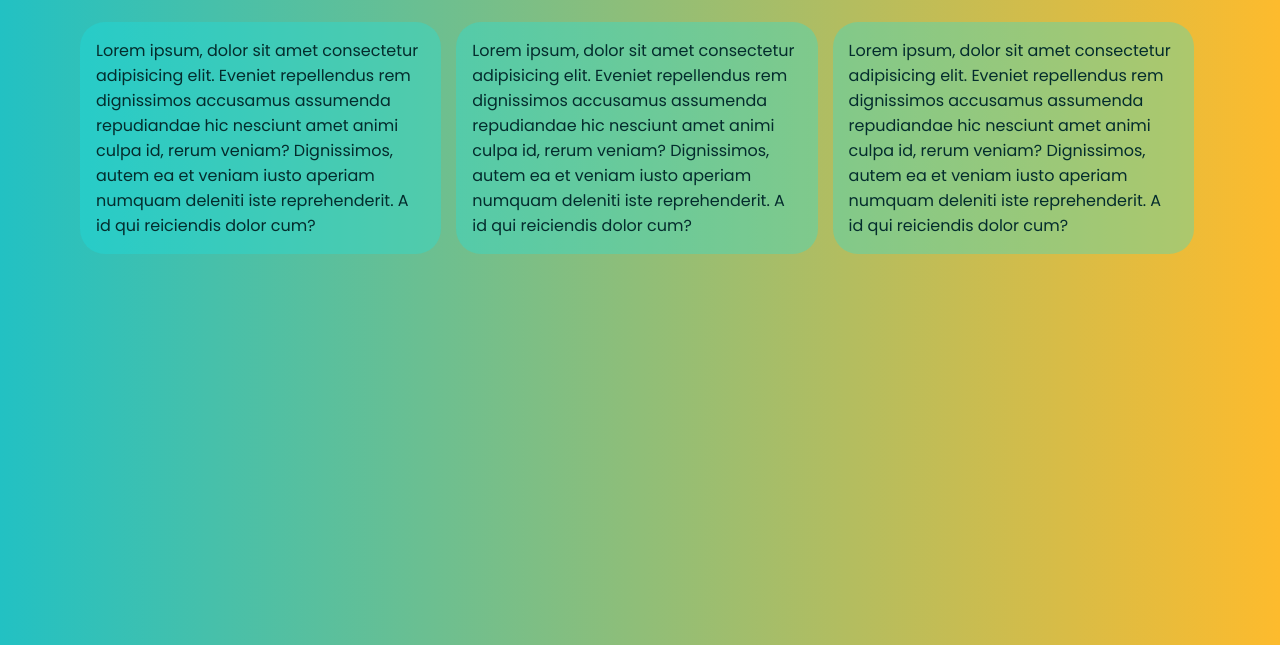
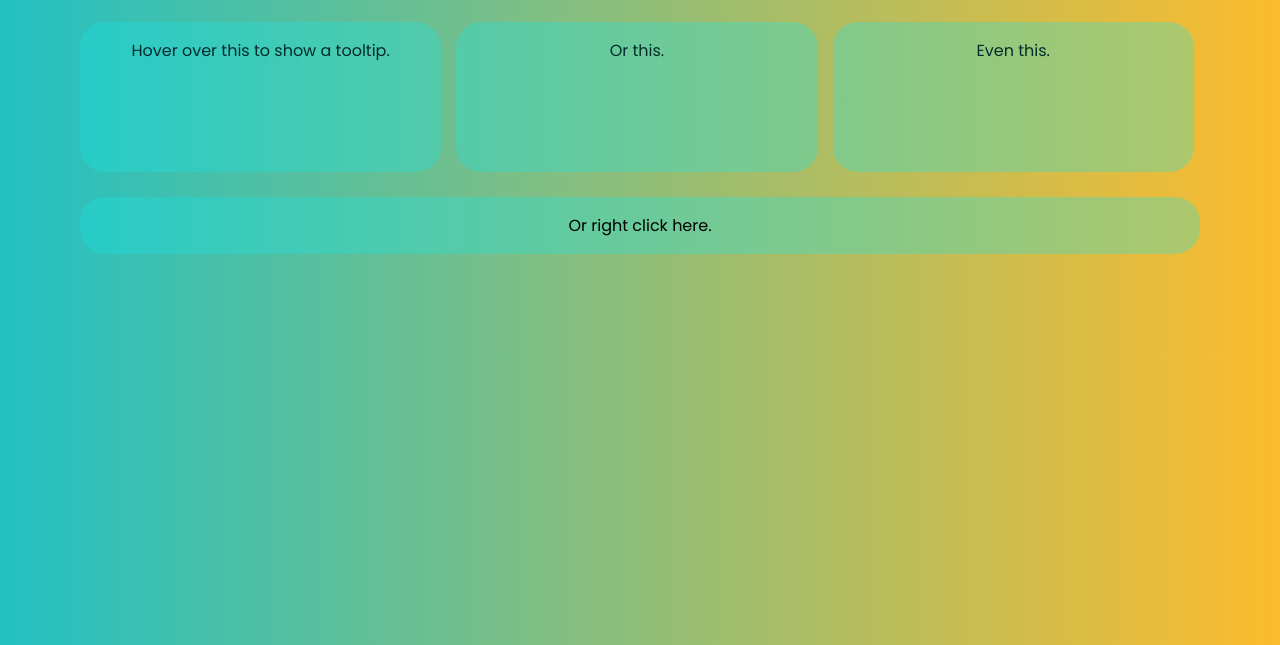
Before and after one commit to lilKriT/tippy-practice, a plain HTML site: page index.html in a window 1280 px wide. Shown: the part 155-800 px from the top of the page. Drawn offline with nearby package versions, Linux system fonts and the light colour scheme.

Commit message:
Added a right click tooltip.

```diff
--- a/index.html
+++ b/index.html
@@ -16,6 +16,11 @@
     <!-- Tippy.js -->
     <script src="https://unpkg.com/@popperjs/core@2" defer></script>
     <script src="https://unpkg.com/tippy.js@6" defer></script>
+    <!-- Tippy styles -->
+    <link
+      rel="stylesheet"
+      href="https://unpkg.com/tippy.js@6.3.7/themes/light.css"
+    />
 
     <!-- Script -->
     <script src="./script.js" defer></script>
@@ -30,27 +35,12 @@
       <h1>Tippy.js practice</h1>
       <div class="tooltips">
         <div data-tippy-content="This is the first column.">
-          Lorem ipsum, dolor sit amet consectetur adipisicing elit. Eveniet
-          repellendus rem dignissimos accusamus assumenda repudiandae hic
-          nesciunt amet animi culpa id, rerum veniam? Dignissimos, autem ea et
-          veniam iusto aperiam numquam deleniti iste reprehenderit. A id qui
-          reiciendis dolor cum?
+          Hover over this to show a tooltip.
         </div>
-        <div data-tippy-content="This is the second column.">
-          Lorem ipsum, dolor sit amet consectetur adipisicing elit. Eveniet
-          repellendus rem dignissimos accusamus assumenda repudiandae hic
-          nesciunt amet animi culpa id, rerum veniam? Dignissimos, autem ea et
-          veniam iusto aperiam numquam deleniti iste reprehenderit. A id qui
-          reiciendis dolor cum?
-        </div>
-        <div data-tippy-content="This is the third column.">
-          Lorem ipsum, dolor sit amet consectetur adipisicing elit. Eveniet
-          repellendus rem dignissimos accusamus assumenda repudiandae hic
-          nesciunt amet animi culpa id, rerum veniam? Dignissimos, autem ea et
-          veniam iusto aperiam numquam deleniti iste reprehenderit. A id qui
-          reiciendis dolor cum?
-        </div>
+        <div data-tippy-content="This is the second column.">Or this.</div>
+        <div data-tippy-content="This is the third column.">Even this.</div>
       </div>
+      <div class="next-row">Or right click here.</div>
     </section>
   </body>
 </html>
--- a/script.js
+++ b/script.js
@@ -1,10 +1,38 @@
-// alert("bla");
-
 tippy("h1", {
   content: "My tooltip!",
 });
 
 tippy(".tooltips div", {
   content: "bla bla",
-  delay: [100, 100],
+  delay: [50, 50],
+  animateFill: true,
+  //   theme: "light",
 });
+
+const rightClickableArea = document.querySelector(".next-row");
+
+const instance = tippy(rightClickableArea, {
+  content: "Congrats, you can right click. Good for you.",
+  placement: "right-start",
+  trigger: "manual",
+  interactive: true,
+  arrow: false,
+  offset: [0, 0],
+});
+
+rightClickableArea.addEventListener("contextmenu", (event) => {
+  event.preventDefault();
+
+  instance.setProps({
+    getReferenceClientRect: () => ({
+      width: 0,
+      height: 0,
+      top: event.clientY,
+      bottom: event.clientY,
+      left: event.clientX,
+      right: event.clientX,
+    }),
+  });
+
+  instance.show();
+});
--- a/style.css
+++ b/style.css
@@ -25,6 +25,7 @@ h1 {
   flex-wrap: wrap;
   gap: 15px;
   margin-top: 25px;
+  min-height: 150px;
 }
 
 .tooltips div {
@@ -34,4 +35,14 @@ h1 {
   padding: 1rem;
   border-radius: 25px;
   color: #042c2d;
+  text-align: center;
 }
+
+.next-row {
+  margin-top: 25px;
+  width: 100%;
+  background-color: rgb(22 229 232 / 0.3);
+  padding: 1rem;
+  border-radius: 25px;
+  text-align: center;
+}
```
